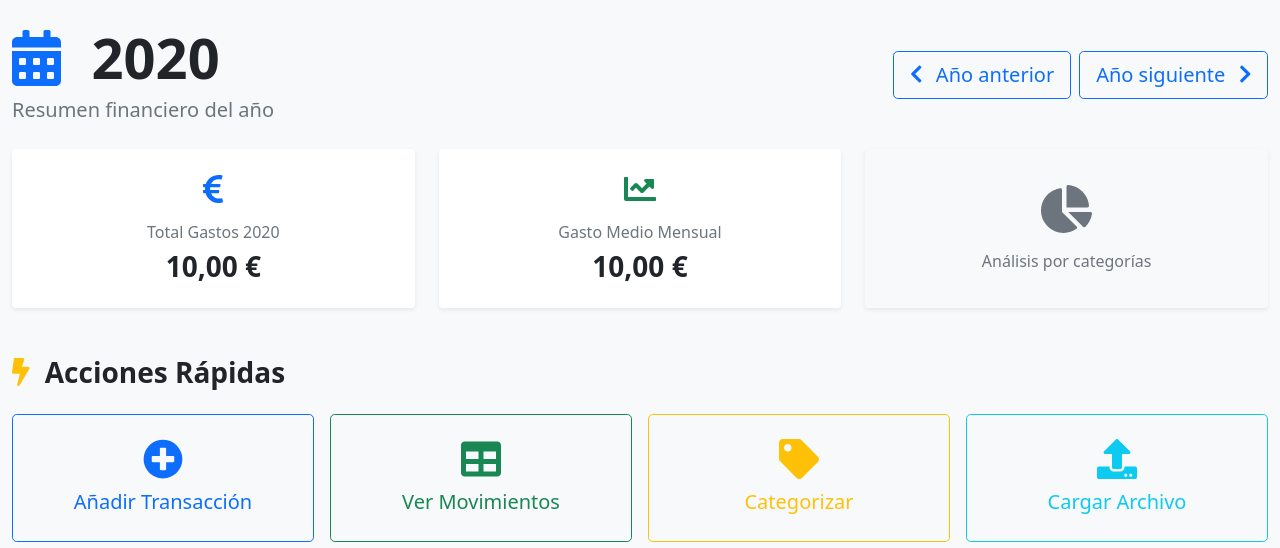
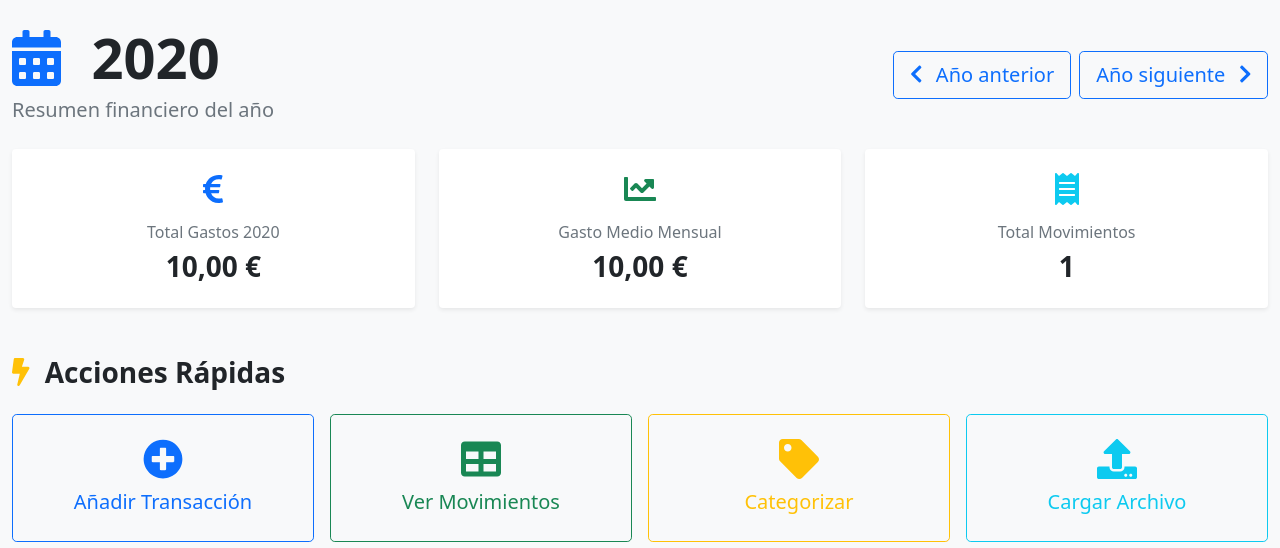
Before and after one commit to UrbanoJVR/FinMapper, a Flask app: page /dashboard/2020 in a window 1280 px wide. Shown: the part 56-604 px from the top of the page. Run offline with Flask 3, Linux system fonts and the light colour scheme; tables that the repository leaves empty hold one stand-in row (values such as "Sample post"); parts of the project's set-up code (start-up, migrations or seed data) failed here and were passed over.

Commit message:
add total transactions kpi

```diff
--- a/app/src/application/dashboard/query/get_dashboard_summary_query_handler.py
+++ b/app/src/application/dashboard/query/get_dashboard_summary_query_handler.py
@@ -14,6 +14,7 @@ class DashboardSummaryResult:
     year: int
     total_expense_amount: Decimal
     average_expense_amount: Decimal
+    total_transactions_count: int
 
 
 class GetDashboardSummaryQueryHandler:
@@ -28,7 +29,8 @@ class GetDashboardSummaryQueryHandler:
             return DashboardSummaryResult(
                 year=query.year,
                 total_expense_amount=Decimal("0.00"),
-                average_expense_amount=Decimal("0.00")
+                average_expense_amount=Decimal("0.00"),
+                total_transactions_count=0
             )
 
         total_expense_amount = sum(
@@ -42,8 +44,11 @@ class GetDashboardSummaryQueryHandler:
             total_expense_amount / months_count if months_count > 0 else Decimal("0.00")
         )
 
+        total_transactions_count = len(transactions)
+
         return DashboardSummaryResult(
             year=query.year,
             total_expense_amount=total_expense_amount,
-            average_expense_amount=average_expense_amount
+            average_expense_amount=average_expense_amount,
+            total_transactions_count=total_transactions_count
         )
--- a/app/templates/dashboard/dashboard.html
+++ b/app/templates/dashboard/dashboard.html
@@ -63,13 +63,19 @@
             </div>
         </div>
 
+        <!-- Total Transactions Card -->
         <div class="col-12 col-md-6 col-lg-4">
-            <div class="card border-0 shadow-sm h-100 bg-light">
-                <div class="card-body text-center p-4 d-flex align-items-center justify-content-center">
-                    <div class="text-muted">
-                        <i class="fas fa-chart-pie fa-3x mb-3"></i>
-                        <p class="mb-0">Análisis por categorías</p>
+            <div class="card border-0 shadow-sm h-100">
+                <div class="card-body text-center p-4">
+                    <div class="mb-3">
+                        <i class="fas fa-receipt fa-2x text-info"></i>
                     </div>
+                    <h6 class="card-title text-muted mb-2">
+                        Total Movimientos
+                    </h6>
+                    <h3 class="card-text fw-bold text-dark mb-0">
+                        {{ dashboard_summary.total_transactions_count }}
+                    </h3>
                 </div>
             </div>
         </div>
```
Also changed, not shown: test/E2E/test_dashboard/test_dashboard_average_monthly_spending.py (+0 -3 lines), test/E2E/test_dashboard/test_dashboard_total_expenses.py (+15 -23 lines), test/unit/dashboard/query/test_get_dashboard_summary_query_handler.py (+26 -20 lines).
